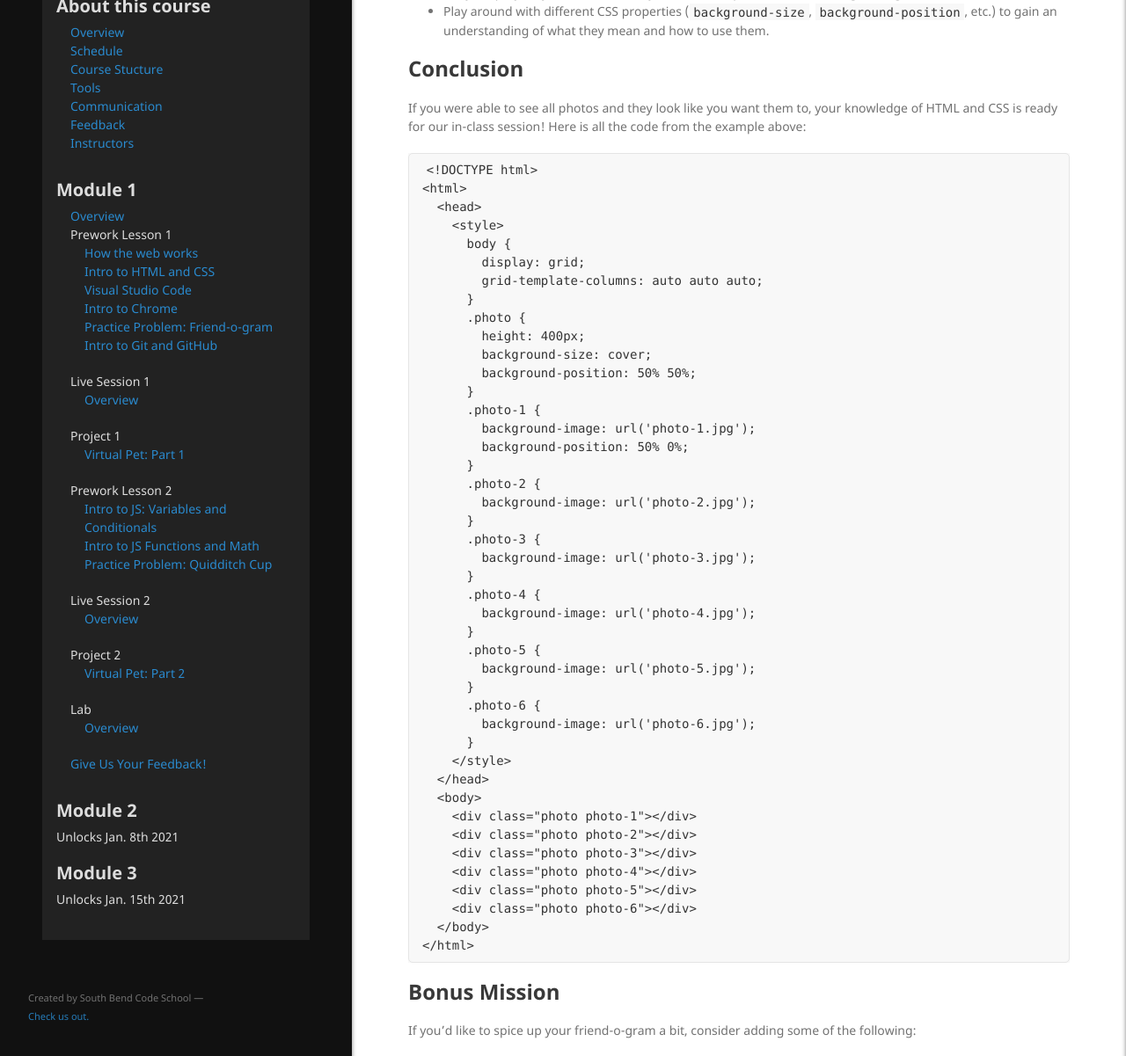
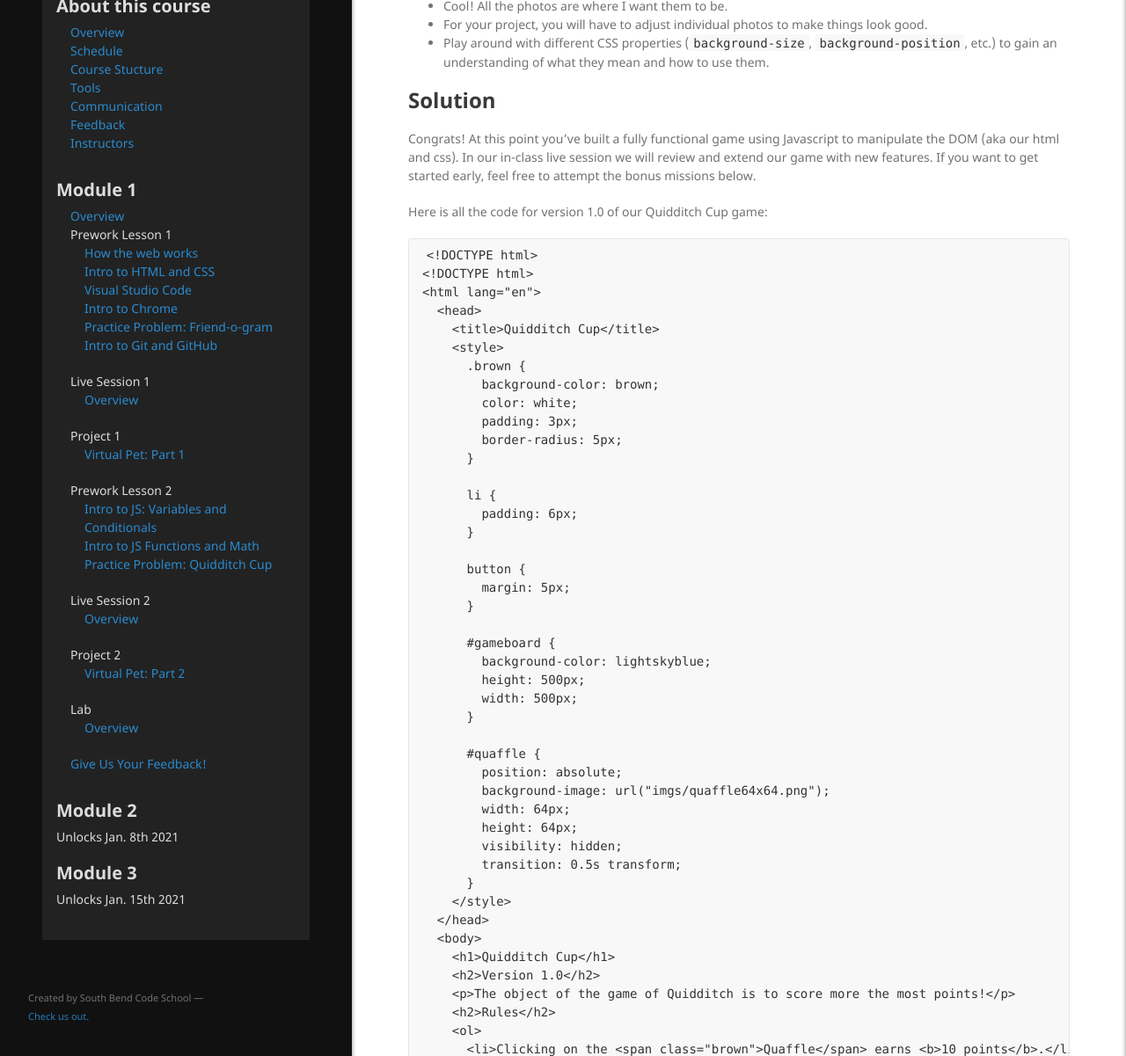
Before and after one commit to south-bend-code-works/intro-to-web-dev, a Jekyll site: the page built from lessons/module1/pp-quidditch.md, in a window 1280 px wide and 1400 px high, scrolled down 4283 px, cut to the strip 199-1400 px from the top of the window. Shown: the whole strip at 88% size. Built offline with Jekyll 4.4.1, drawn with Linux system fonts in a browser that asks for light colours; our own code applies the rules of GitHub Pages for plain Markdown files; some of the changed text lies outside the part shown.

Commit message:
just saving my changes

````diff
--- a/lessons/module1/pp-quidditch.md
+++ b/lessons/module1/pp-quidditch.md
@@ -2,7 +2,7 @@
 layout: default
 ---
 
-# Practice Problem: Quidditch Cup Instructions
+# Practice Problem: Quidditch Cup 1.0 Instructions
 
 ## Goal
 
@@ -348,59 +348,125 @@ Let's create some sub-folders to organize our project.  Keeping your code and as
 * For your project, you will have to adjust individual photos to make things look good.
 * Play around with different CSS properties (`background-size`, `background-position`, etc.) to gain an understanding of what they mean and how to use them.
 
-## Conclusion
+## Solution
 
-If you were able to see all photos and they look like you want them to, your knowledge of HTML and CSS is ready for our in-class session! Here is all the code from the example above:
+Congrats!  At this point you've built a fully functional game using Javascript to manipulate the DOM (aka our html and css).  In our in-class live session we will review and extend our game with new features.  If you want to get started early, feel free to attempt the bonus missions below.
+
+Here is all the code for version 1.0 of our Quidditch Cup game:
 
 ```
 <!DOCTYPE html>
-<html>
+<!DOCTYPE html>
+<html lang="en">
   <head>
+    <title>Quidditch Cup</title>
     <style>
-      body {
-        display: grid;
-        grid-template-columns: auto auto auto;
+      .brown {
+        background-color: brown;
+        color: white;
+        padding: 3px;
+        border-radius: 5px;
       }
-      .photo {
-        height: 400px;
-        background-size: cover;
-        background-position: 50% 50%;
+
+      li {
+        padding: 6px;
       }
-      .photo-1 {
-        background-image: url('photo-1.jpg');
-        background-position: 50% 0%;
+
+      button {
+        margin: 5px;
       }
-      .photo-2 {
-        background-image: url('photo-2.jpg');
+
+      #gameboard {
+        background-color: lightskyblue;
+        height: 500px;
+        width: 500px;
       }
-      .photo-3 {
-        background-image: url('photo-3.jpg');
-      }
-      .photo-4 {
-        background-image: url('photo-4.jpg');
-      }
-      .photo-5 {
-        background-image: url('photo-5.jpg');
-      }
-      .photo-6 {
-        background-image: url('photo-6.jpg');
+
+      #quaffle {
+        position: absolute;
+        background-image: url("imgs/quaffle64x64.png");
+        width: 64px;
+        height: 64px;
+        visibility: hidden;
+        transition: 0.5s transform;
       }
     </style>
   </head>
   <body>
-    <div class="photo photo-1"></div>
-    <div class="photo photo-2"></div>
-    <div class="photo photo-3"></div>
-    <div class="photo photo-4"></div>
-    <div class="photo photo-5"></div>
-    <div class="photo photo-6"></div>
+    <h1>Quidditch Cup</h1>
+    <h2>Version 1.0</h2>
+    <p>The object of the game of Quidditch is to score more the most points!</p>
+    <h2>Rules</h2>
+    <ol>
+      <li>Clicking on the <span class="brown">Quaffle</span> earns <b>10 points</b>.</li>
+      <li>Refresh your browser to restart the game</li>
+    </ol>
+    <h3>Score: <span id="scoreboard">0</span></h3>
+
+    <button onclick="startGame()">New Game</button>
+
+    <div id="gameboard">
+      <div id="quaffle" onclick="scoreQuaffle()"></div>
+    </div>
+
+    <script>
+      // Variables accessible anywhere inside this <script> tag.
+      var score = 0;
+      var quaffle = document.getElementById("quaffle");
+      var scoreboard = document.getElementById("scoreboard");
+
+      var quaffleTimeoutID = null;
+
+      // Constants. Change these values to make the gameplay different
+      var quaffleSpeed = 1500; // speed in Milliseconds.
+
+      // Function that starts a new game of Quidditch!
+      function startGame() {
+        // Reset the score board
+        score = 0;
+        scoreboard.innerHTML = score;
+
+        // Our quaffle is, by default, invisible.  We need to unhide it as we start our game.
+        quaffle.style.visibility = "visible";
+
+        // Move the ball
+        moveQuaffle();
+      }
+
+      // Logic to move the Quaffle
+      function moveQuaffle() {
+        // Generate a random x,y position for our Quaffle
+        let randY = Math.floor(Math.random() * 436 + 1); // 500 (the width of the game board) - 64 (the width of the quaffle) = 436 px
+        let randX = Math.floor(Math.random() * 436 + 1);
+
+        // Use CSS to animate the transition from our current position to the new position.
+        quaffle.style.transform = `translate(${randX}px, ${randY}px)`; // Use a 'template literal' (backtick) to generate the string we need for our css animation.
+
+        // Plan to move the Quaffle again in a second or so if the player fails to clicks on it.
+        quaffleTimeoutID = setTimeout(moveQuaffle, quaffleSpeed);
+      }
+
+      // Logic to score when the quaffle is clicked.
+      function scoreQuaffle() {
+        // 10 points for scoring the quaffle!
+        score = score + 10;
+
+        // Update the scoreboard
+        scoreboard.innerHTML = score;
+
+        // Move the Quaffle Immediately!
+        clearTimeout(quaffleTimeoutID); // Cancel the previously planned movement of the Quaffle.
+        moveQuaffle(); // Move the Quaffle Immediatly
+      }
+    </script
   </body>
 </html>
 ```
 
 ## Bonus Mission
-If you'd like to spice up your friend-o-gram a bit, consider adding some of the following:
-* Background color to the webpage
-* A fun logo at the top of the page
+Feel free to try and enhance our game in the following ways:
+* Add the a timer so that the game ends after 15 seconds
+* Add a Golden Snitch, that when captured gives you 150 points and ends the game
+* Add the ability to track your highest score
 
 Keep in mind that while there are no grades for this program, your projects will speak to the work you can do should you choose to use them as a part of your resume.
````
